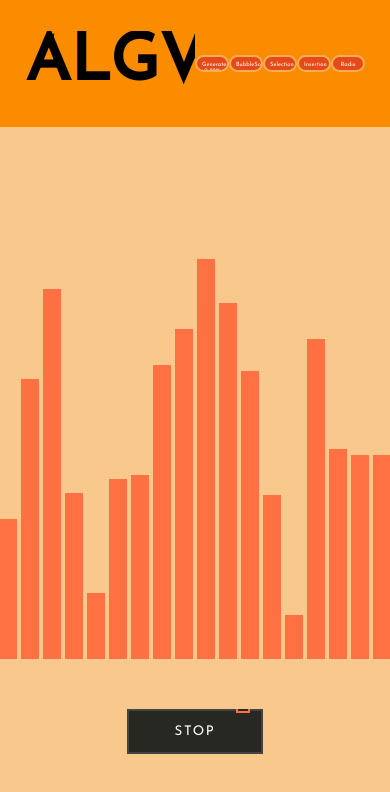
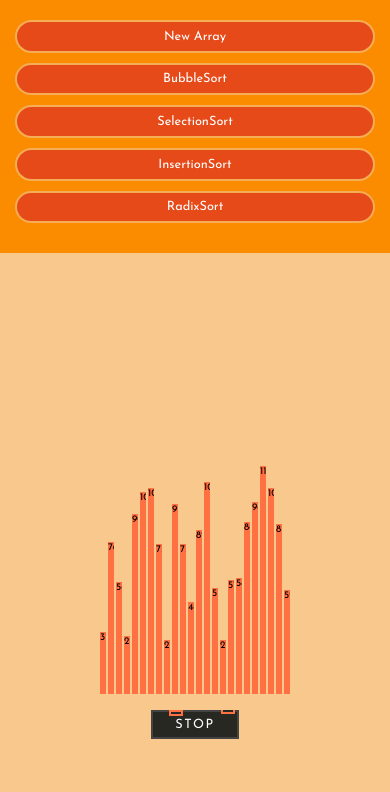
Before and after one commit to Klask1604/Algorithm-Visualizer, a React (Vite) app: page / in a window 390 px wide. Shown: the top 792 px of the page. Built offline with nearby package versions, Linux system fonts and the light colour scheme; a web font is replaced by a local one.

Commit message:
Deploy update 1.3

```diff
--- a/src/App.jsx
+++ b/src/App.jsx
@@ -29,7 +29,9 @@
   return (
     <>
       <div className="navbar">
-        <h1>ALGVIS</h1>
+        <div className="title">
+          <h1>ALGVIS</h1>
+        </div>
         <div className="btns">
           <button
             disabled={ButtonSortDisable}
@@ -44,7 +46,7 @@
               handleButtonClick("Generate a new array");
             }}
           >
-            Generate a new array
+            New Array
           </button>
 
           <button
@@ -71,7 +73,7 @@
             }}
             onClick={() => handleButtonClick("Selection")}
           >
-            Selection
+            SelectionSort
           </button>
           <button
             disabled={ButtonSortDisable}
@@ -84,7 +86,7 @@
             }}
             onClick={() => handleButtonClick("Insertion")}
           >
-            Insertion
+            InsertionSort
           </button>
           <button
             disabled={ButtonSortDisable}
@@ -96,7 +98,7 @@
             }}
             onClick={() => handleButtonClick("Radix")}
           >
-            Radix
+            RadixSort
           </button>
         </div>
       </div>
--- a/src/components/Bars.jsx
+++ b/src/components/Bars.jsx
@@ -27,10 +27,10 @@
   }, []);
 
   const generateBarsArray = () => {
-    const arrayLength = Math.floor(Math.random() * (50 - 10 + 1)) + 10;
+    const arrayLength = Math.floor(Math.random() * (30 - 10 + 1)) + 10;
     const newArray = Array.from(
       { length: arrayLength },
-      () => Math.floor(Math.random() * (200 - 20 + 1)) + 20
+      () => Math.floor(Math.random() * (99 - 5 + 1)) + 20
     );
 
     setBarsArray(
@@ -102,6 +102,7 @@
   return (
     <>
       <div className="visualizer">
+        <div className="controller"></div>
         <div className="box-bars">
           {barsArray &&
             barsArray.map((bar, index) => (
@@ -112,7 +113,7 @@
                 } ${bar.isSorted ? "sorted" : ""}`}
                 style={{ height: `${bar.value * 2}px` }}
               >
-                {/* {bar.value} */}
+                {bar.value}
               </p>
             ))}
         </div>
--- a/src/index.css
+++ b/src/index.css
@@ -10,15 +10,20 @@
   font-family: "Josefin Sans", sans-serif;
 }
 
+.title {
+  height: auto;
+  width: 40%;
+}
+
 h1 {
   font-family: "Josefin Sans", sans-serif;
-  font-size: 65px;
+  font-size: 4.5em;
   height: auto;
 }
 
 .navbar {
   display: flex;
-  justify-content: center;
+  justify-content: space-between;
   align-items: center;
   padding: 25px;
   height: 15%;
@@ -27,13 +32,14 @@
 
 .navbar button {
   cursor: pointer;
-  width: 10em;
   height: 3em;
-  padding: 5px;
+  width: auto;
+  min-width: 5em;
+  padding: 5px 10px;
   border-radius: 25px;
   outline: none;
   border: 2px solid #f5ad56;
-  font-size: 1.5vw;
+  font-size: 1.2rem;
 }
 
 .navbar .btns {
@@ -41,19 +47,22 @@
   justify-content: space-evenly;
   align-items: center;
   height: auto;
-  max-width: 50%;
+  max-width: 60%;
 }
 .visualizer {
   display: flex;
   flex-direction: column;
   align-items: center;
   justify-content: center;
-  height: 90%;
+  height: 85%;
   background-color: #f8c88d;
 }
 .visualizer .stopbtn {
+  display: flex;
+  align-items: center;
+  justify-content: center;
   text-align: center;
-  height: auto;
+  height: 10%;
 }
 .visualizer button {
   width: auto;
@@ -111,7 +120,7 @@
   width: 10px;
   height: 2px;
   left: 20%;
-  top: 45px;
+
   border: 2px solid #ff7043;
   background: #27272c;
   transition: 0.2s;
@@ -122,23 +131,26 @@
   left: 80%;
   animation: move 3s infinite;
 }
+.visualizer .controller {
+  height: 10%;
+}
 .visualizer .box-bars {
-  height: auto;
+  height: 30%;
   min-height: 250px;
-  width: auto;
   display: flex;
+  align-items: flex-end;
   justify-content: center;
-  align-items: baseline;
   transition: background-color 0.3s ease-in-out;
-  margin-bottom: 50px;
 }
-
+.visualizer .box-bars p {
+  font-size: 10px;
+  padding-top: 10px;
+}
 .bar {
   transition: height 0.3s ease-in-out;
-  width: 18px;
+  width: 40px;
   text-align: center;
   margin: 0 2px;
-
   background-color: #ff7043;
 }
 
@@ -151,10 +163,6 @@
 }
 .sorted {
   background-color: #b2ff59;
-}
-
-.controller {
-  height: 30%;
 }
 
 @keyframes move {
@@ -180,3 +188,68 @@
     box-shadow: #27272c;
   }
 }
+@media screen and (max-width: 1000px) {
+  .bar {
+    width: 12px;
+  }
+  .navbar button {
+    font-size: 0.8rem;
+  }
+}
+@media screen and (max-width: 768px) {
+  .navbar {
+    flex-direction: column;
+    height: 30%;
+    padding: 15px;
+  }
+
+  .title {
+    display: none;
+  }
+  .btns {
+    width: 100%;
+    justify-content: center;
+    margin-bottom: 10px;
+  }
+
+  .navbar button {
+    font-size: 0.8rem;
+    padding: 5px;
+    margin: 5px 0;
+    min-width: 100%;
+  }
+
+  .navbar .btns {
+    flex-direction: column;
+    max-width: 100%;
+  }
+
+  .visualizer {
+    height: 75%;
+    padding: 20px;
+  }
+
+  .visualizer .box-bars {
+    flex-wrap: wrap;
+    justify-content: center;
+  }
+
+  .visualizer .box-bars p {
+    padding-top: 0px;
+  }
+  .bar {
+    width: 8px;
+    margin: 1px;
+  }
+
+  .visualizer button {
+    padding: 0.5rem 1.5rem;
+    font-size: 0.8rem;
+  }
+}
+@media screen and (max-width: 500px) {
+  .bar {
+    width: 6px;
+    font-size: 2px;
+  }
+}
```
